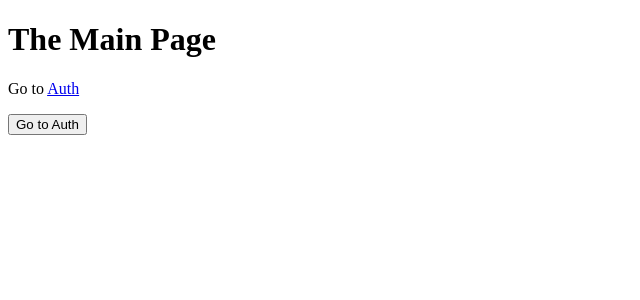
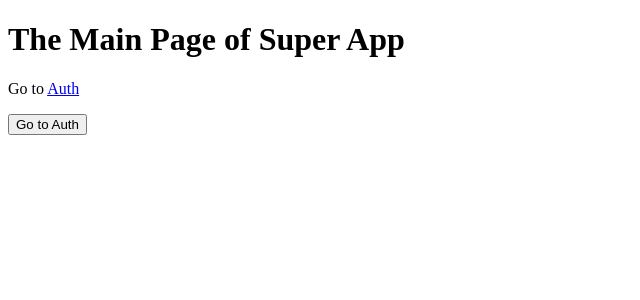
Before and after one commit to gaetanBloch/react-nextjs, a Next.js app: page / in a window 1280 px wide. Shown: the top 300 px of the page, without its empty margins (0-640 px from the left). Built offline with nearby package versions, Linux system fonts and the light colour scheme.

Commit message:
Use special Lifecycle of next.js to initialize data in the server before the application is rendered in the browser

```diff
--- a/pages/index.js
+++ b/pages/index.js
@@ -1,13 +1,21 @@
-import React from 'react';
+import React, { Component } from 'react';
 import Link from 'next/link';
 import Router from 'next/router';
 
-const Index = () => (
-  <div>
-    <h1>The Main Page</h1>
-    <p>Go to <Link href="./auth"><a>Auth</a></Link></p>
-    <button onClick={() => Router.push('/auth')}>Go to Auth</button>
-  </div>
-);
+class Index extends Component {
+  static async getInitialProps() {
+    return { appName: 'Super App' };
+  }
+
+  render() {
+    return (
+      <div>
+        <h1>The Main Page of {this.props.appName}</h1>
+        <p>Go to <Link href="./auth"><a>Auth</a></Link></p>
+        <button onClick={() => Router.push('/auth')}>Go to Auth</button>
+      </div>
+    );
+  }
+}
 
 export default Index;
```
Also changed, not shown: pages/auth/index.js (+6 -2 lines).
